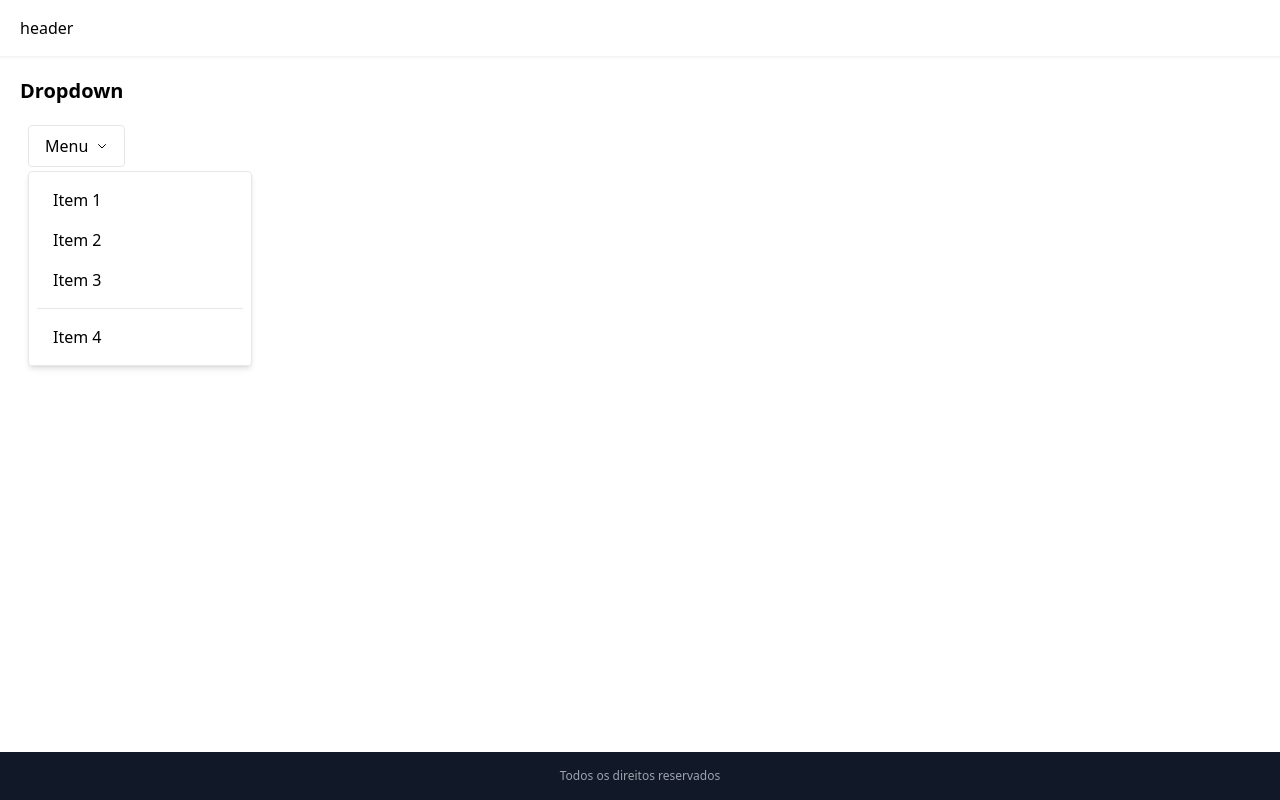
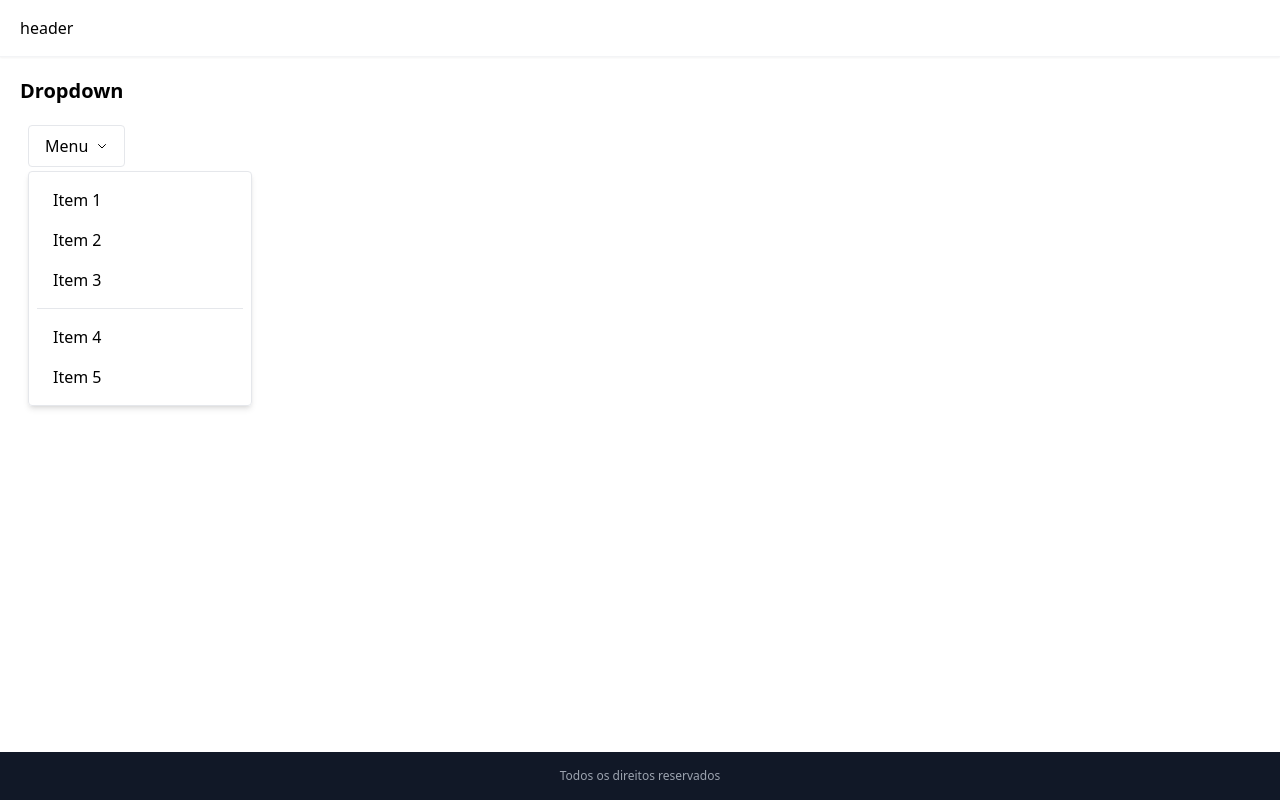
Before and after one commit to ernandesrs/pproj_vuejs3_estudos, a Vue app: page / in a window 1280 px wide. Both pictures are taken after a click on the button "Menu". Built offline with nearby package versions, Linux system fonts and the light colour scheme.

Commit message:
Capturando evento de clique e retornando-o para componente pai

```diff
--- a/src/components/Ui/Dropdown/DropdownItemUi.vue
+++ b/src/components/Ui/Dropdown/DropdownItemUi.vue
@@ -1,5 +1,5 @@
 <template>
-    <Component :is="is" :href="localHref" :to="to"
+    <Component :is="is" :href="localHref" :to="to" @click="onClick"
         class="w-full text-left hover:bg-gray-200 cursor-pointer duration-200 block py-2 px-4">
         <slot />
     </Component>
@@ -44,5 +44,11 @@ export default {
             return 'button';
         },
     },
+
+    methods: {
+        onClick(evt) {
+            this.$emit('click', evt);
+        }
+    }
 };
 </script>
--- a/src/views/HomeView.vue
+++ b/src/views/HomeView.vue
@@ -18,6 +18,9 @@
 					<DropdownItemUi>
 						Item 4
 					</DropdownItemUi>
+					<DropdownItemUi>
+						Item 5
+					</DropdownItemUi>
 				</DropdownUi>
 			</div>
 		</div>
```
